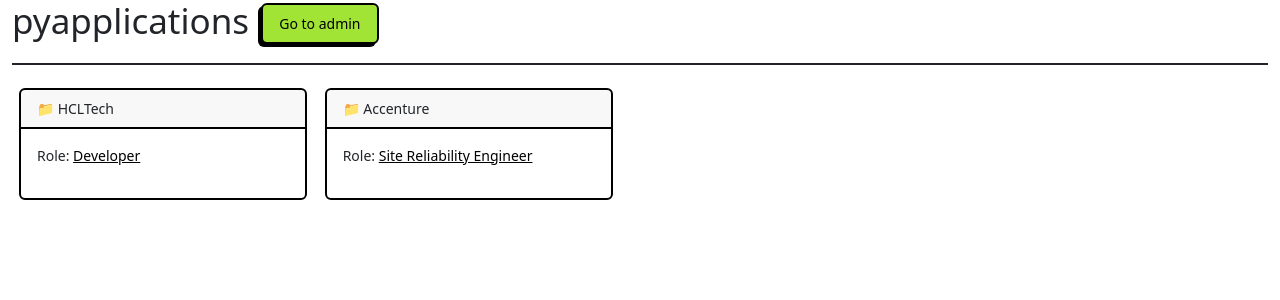
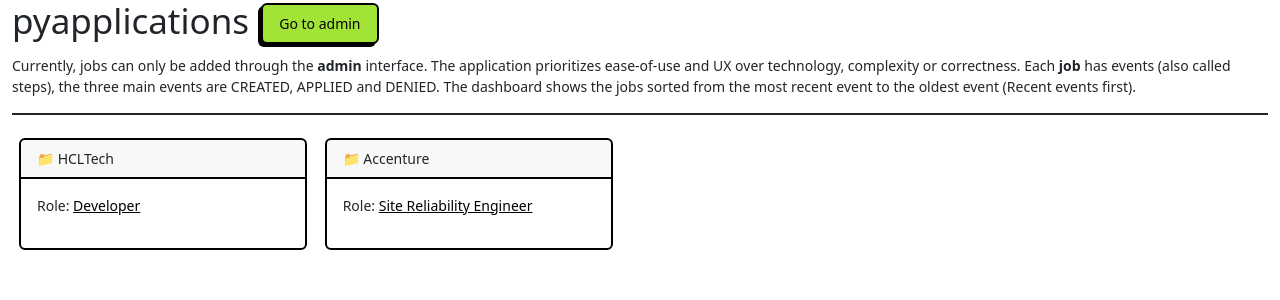
Before and after one commit to x86coder/pyapplications, a Django app: page /mysite/ in a window 1280 px wide. Shown: the top 300 px of the page. Run offline with Django 5.2, Linux system fonts and the light colour scheme; data comes from the database, SQL or seed files in the repository; some libraries are stand-ins or nearby versions.

Commit message:
homescreen welcome message

```diff
--- a/mysite/templates/mysite/index.html
+++ b/mysite/templates/mysite/index.html
@@ -9,7 +9,8 @@
 </HEAD>
 <BODY>
 <div class="container-fluid">
-	<H1> pyapplications <a href="http://localhost:9000/admin" role="button" class="btn btn-primary">Go to admin</a></H1>
+	<H1> pyapplications <a href="http://localhost:9000/admin" role="button" class="btn btn-primary">Go to admin</a> </H1>
+	<p> Currently, jobs can only be added through the <b>admin</b> interface. The application prioritizes ease-of-use and UX over technology, complexity or correctness. Each <b> job </b> has events (also called steps), the three main events are CREATED, APPLIED and DENIED. The dashboard shows the jobs sorted from the most recent event to the oldest event (Recent events first).</p>
 	<HR>
 	<div class="card-columns">
 		{% for r in allRecordsSorted %}
```
